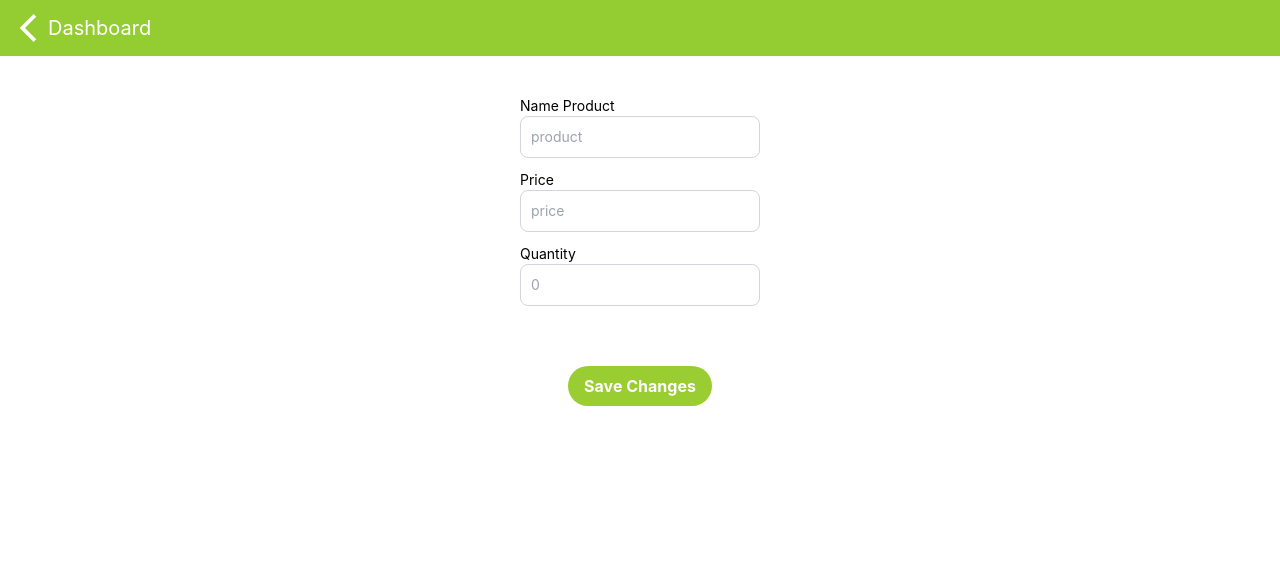
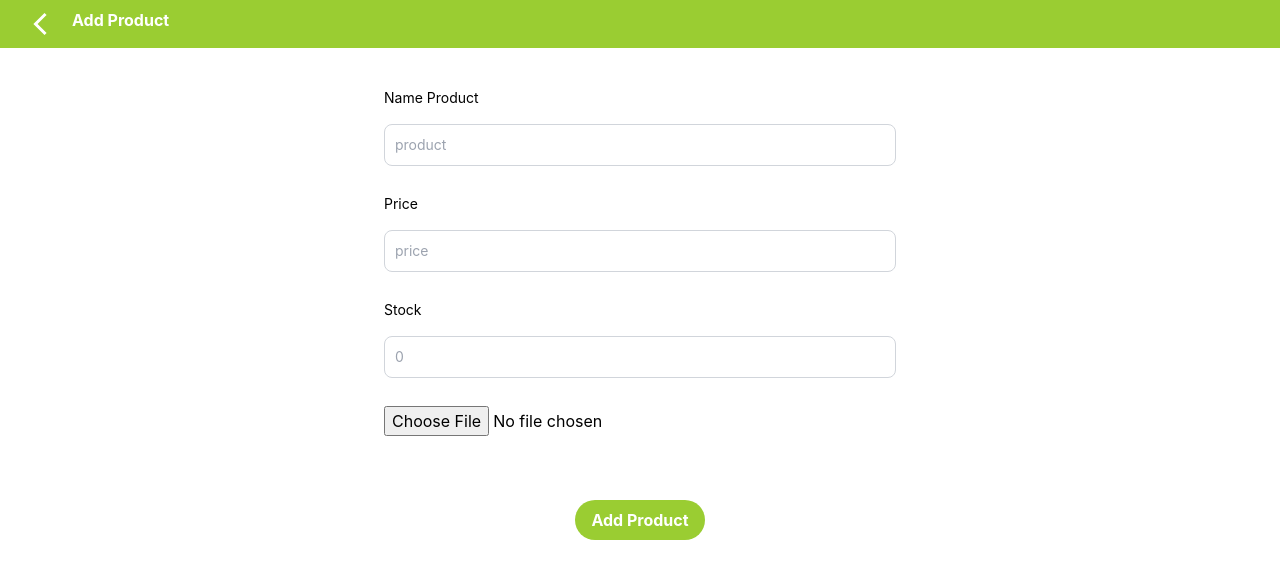
Before and after one commit to tawakalmit/mercat-app, a Next.js app: page /editproduct in a window 1280 px wide. Shown: the top 578 px of the page. Built offline with nearby package versions, Linux system fonts and the light colour scheme.

Commit message:
edit value (.then) in fetch

```diff
--- a/pages/addproduct.jsx
+++ b/pages/addproduct.jsx
@@ -41,10 +41,9 @@ function Addproduct() {
     fetch("https://virtserver.swaggerhub.com/DianNurdiana-alt/E-STORE/1.0.0/admin/products", requestOptions)
       .then((response) => response.json())
       .then((result) => {
-        const { message, data } = result;
-        console.log(result);
+        const { message } = result;
         if (result.code === 200) {
-          if (data) {
+          if (message) {
             router.push("/dasboard");
           }
         }
--- a/pages/editproduct.jsx
+++ b/pages/editproduct.jsx
@@ -1,33 +1,104 @@
-import React from "react";
+import React, { useState, useEffect } from "react";
+import { useRouter } from "next/router";
+import { IoChevronBackSharp } from "react-icons/io5";
 import CustomInput from "../components/CustomInput";
 import Button from "../components/Button";
 import Link from "next/link";
-import { IoChevronBackSharp } from "react-icons/io5";
+import Layout from "../components/Layout";
 
-export default function addproduct() {
+function Editproduct() {
+  const router = useRouter();
+  const [productid, setProdctid] = useState(0);
+  const [productpic, setProductpic] = useState("");
+  const [productname, setProductname] = useState("");
+  const [price, setPrice] = useState(0);
+  const [stock, setStock] = useState(0);
+  const [loading, setLoading] = useState(false);
+  const [disabled, setDisabled] = useState(true);
+
+  useEffect(() => {
+    if (productpic && productname && price && stock) {
+      setDisabled(false);
+    } else {
+      setDisabled(true);
+    }
+  }, [productpic, productname, price, stock]);
+
+  const handleSubmit = async (e) => {
+    setLoading(true);
+    e.preventDefault();
+    const body = {
+      productpic,
+      productname,
+      price,
+      stock,
+    };
+    var requestOptions = {
+      method: "PUT",
+      headers: { "Content-Type": "aplication/json" },
+      body: JSON.stringify(body),
+    };
+    fetch(`https://virtserver.swaggerhub.com/DianNurdiana-alt/E-STORE/1.0.0/admin/products/${productid}`, requestOptions)
+      .then((response) => response.json())
+      .then((result) => {
+        const { message } = result;
+        if (result.code === 200) {
+          if (message) {
+            router.push("/dasboard");
+          }
+        }
+        alert(message);
+      })
+      .catch((error) => {
+        alert(error.toString());
+      })
+      .finally(() => setLoading(false));
+  };
 
   return (
-    <div>
-      <div className="w-full h-none bg-[#94CD32] flex justify-start p-2 cursor-pointer">
-        <Link href="/dasboard"><div className="flex items-center">
-          <IoChevronBackSharp size={40} color="white" />
-          <p className="text-white text-xl">Dashboard</p>
-        </div></Link>
-      </div>
+    <>
+    <div className="w-full h-none bg-[#9ACD32] flex p-2">
+      <Link href='/dasboard'><IoChevronBackSharp className="h-8 w-auto justify-center ml-4 text-white" /></Link>
+      <p className="flex sm:justify-center text-white font-bold ml-4">Add Product </p>
+    </div>
+
       <div className="flex flex-row items-center justify-center mt-10">
-        <form>
+        <form className="flex flex-col gap-4 min-w-[40%]" onSubmit={(e) => handleSubmit(e)}>
+          <CustomInput ptext="Name Product" id="input-product" type="name product" placeholder="product" onChange={(e) => setProductname(e.target.value)} />
 
-          <CustomInput ptext="Name Product" id="input-product" type="text" placeholder="product" />
+          <CustomInput ptext="Price" id="input-price" type="price" placeholder="price" onChange={(e) => setPrice(e.target.value)} />
 
-          <CustomInput ptext="Price" id="input-price" type="email" placeholder="price" />
+          <CustomInput ptext="Stock" id="input-stock" type="text" placeholder="0" onChange={(e) => setStock(e.target.value)} />
 
-          <CustomInput ptext="Quantity" id="input-quantity" type="text" placeholder="0" />
-
+          <input type='file' id="input-file"/>
           <div className="flex flex-row items-center justify-center pt-10">
-            <Button kelas={"bg-[#9ACD32] text-white font-bold py-2 px-4 rounded-full w-50 mt-2 md: rounded w-35"} label="Save Changes" />
+            <Button kelas={"bg-[#9ACD32] text-white font-bold py-2 px-4 rounded-full w-50 mt-2 md: rounded w-35"} label="Add Product" />
           </div>
         </form>
       </div>
-    </div>
+    </>
   );
 }
+
+export default Editproduct;
+// export default function addproduct() {
+//   return (
+//     <div>
+//       <NavBack />
+//       <div className="flex flex-row items-center justify-center mt-10">
+//         <form>
+//           <Dropzone />
+//           <CustomInput ptext="Name Product" id="input-product" type="text" placeholder="product" />
+
+//           <CustomInput ptext="Price" id="input-price" type="price" placeholder="price" />
+
+//           <CustomInput ptext="Stock" id="input-stock" type="text" placeholder="0" />
+
+//           <div className="flex flex-row items-center justify-center pt-10">
+//             <Button kelas={"bg-[#9ACD32] text-white font-bold py-2 px-4 rounded-full w-50 mt-2 md: rounded w-35"} label="Add Product" />
+//           </div>
+//         </form>
+//       </div>
+//     </div>
+//   );
+// }
```
